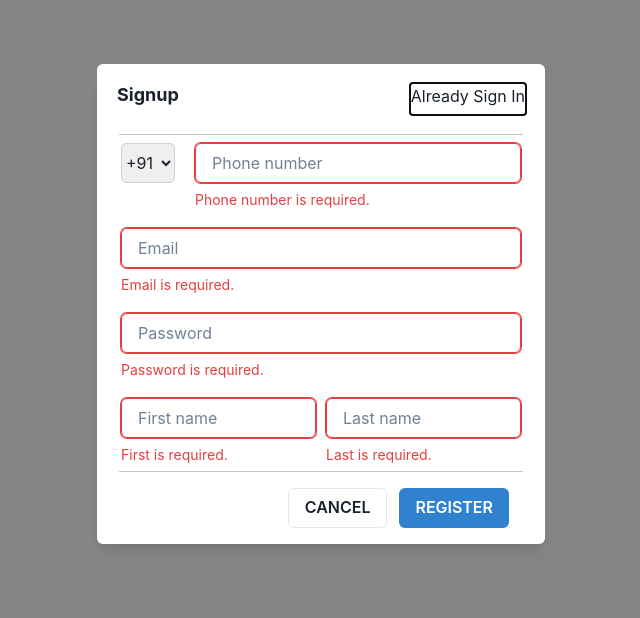
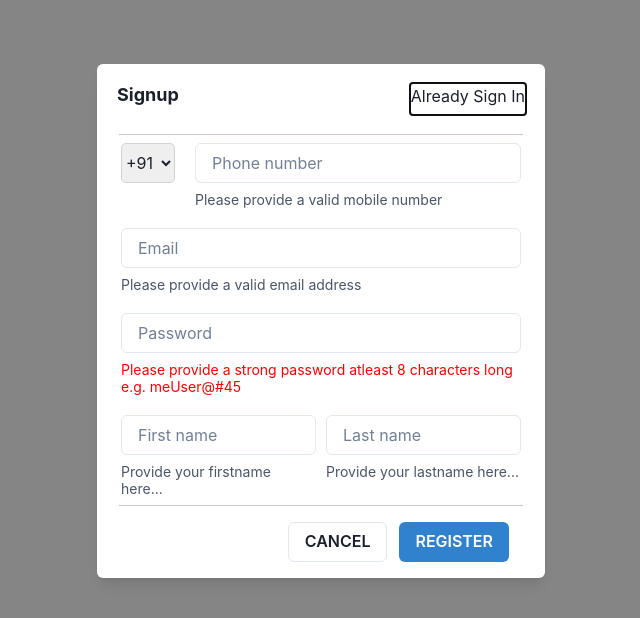
Before and after one commit to deepRaj06/kindly-earthquake-283, a React (Create React App) app: page /signup in a window 1280 px wide. Shown: the top 618 px of the page, without its empty margins (319-959 px from the left). Built offline with nearby package versions, Linux system fonts and the light colour scheme; no server answers.

Commit message:
validation improved in Signup page

```diff
--- a/src/Pages/Signup/Signup.jsx
+++ b/src/Pages/Signup/Signup.jsx
@@ -13,6 +13,7 @@ import {
   Flex,
   FormControl,
   FormErrorMessage,
+  FormHelperText,
   Heading,
   Input,
   InputGroup,
@@ -37,16 +38,29 @@ const Signup = () => {
   const dispatch = useDispatch();
   const navigation = useNavigate();
   const toast = useToast();
+  const [validPassword, setValidPassword] = useState(false);
 
-  // Empty error
-  const phoneError = phone === "";
-  const emailError = email === "";
-  const passwordError = password === "";
-  const firstNameError = firstName === "";
-  const lasNameError = lastName === "";
   const [otp, setOtp] = useState(Math.floor(Math.random() * 5000));
   const storedEmail = useSelector((store) => store.authReducer.signup);
-
+  const passwordChange = (e) => {
+    setPassword(e.target.value);
+    const lowercase = new RegExp("(?=.*[a-z])");
+    const uppercase = new RegExp("(?=.*[A-Z])");
+    const numeric = new RegExp("(?=.*[0-9])");
+    const specialChar = new RegExp("(?=.*[!@#$%^$*])");
+    const sixLetter = new RegExp("(?=.{8,})");
+    if (
+      lowercase.test(password) &&
+      uppercase.test(password) &&
+      numeric.test(password) &&
+      specialChar.test(password) &&
+      sixLetter.test(password)
+    ) {
+      setValidPassword(true);
+    } else {
+      setValidPassword(false);
+    }
+  };
   const handlePostData = () => {
     let checkEmail = storedEmail.map((e) => {
       return e.email;
@@ -63,15 +77,26 @@ const Signup = () => {
         firstName,
         lastName,
       };
-      navigation("/");
+      if (!validPassword) {
+        toast({
+          title: "Password validation failed",
+          description:
+            "Password must be of atleast 8 characters long containing atleast one lowercase, uppercase, numeric and special characters",
+          status: "info",
+          duration: 4000,
+          isClosable: true,
+          position: "top",
+        });
+      }
+      if (
+        email &&
+        password &&
+        phone &&
+        firstName &&
+        lastName &&
+        validPassword
+      ) {
         dispatch(postData(payload));
-      setPhone("");
-      setEmail("");
-      setFirstName("");
-      setLastName("");
-      setPassword("");
-
-      // notification success signup toast
         toast({
           title: `Hi ${firstName} welcome`,
           position: "top",
@@ -80,6 +105,14 @@ const Signup = () => {
           duration: 9000,
           isClosable: true,
         });
+        setPhone("");
+        setEmail("");
+        setFirstName("");
+        setLastName("");
+        setPassword("");
+      }
+
+      // notification success signup toast
     }
   };
   const handleClose = () => {
@@ -130,76 +163,66 @@ const Signup = () => {
                 <option value="48">+48</option>
                 <option value="49">+49</option>
               </select>
-              <FormControl isInvalid={phoneError} ml="20px">
+              <FormControl ml="20px">
                 <Input
                   type="tel"
+                  maxLength="10"
                   placeholder="Phone number"
                   onChange={(e) => setPhone(e.target.value)}
                 />
-                {!phoneError ? (
-                  ""
-                ) : (
-                  <FormErrorMessage>Phone number is required.</FormErrorMessage>
-                )}
+                <FormHelperText>
+                  Please provide a valid mobile number
+                </FormHelperText>
               </FormControl>
             </InputGroup>
             <InputGroup>
-              <FormControl isInvalid={emailError}>
+              <FormControl>
                 <Input
                   mt="20px"
                   type="email"
                   placeholder="Email"
                   onChange={(e) => setEmail(e.target.value)}
                 />
-                {!emailError ? (
-                  ""
-                ) : (
-                  <FormErrorMessage>Email is required.</FormErrorMessage>
-                )}
+                <FormHelperText>
+                  Please provide a valid email address
+                </FormHelperText>
               </FormControl>
             </InputGroup>
             <InputGroup>
-              <FormControl isInvalid={passwordError}>
+              <FormControl>
                 <Input
                   mt="20px"
                   type="password"
                   placeholder="Password"
-                  onChange={(e) => setPassword(e.target.value)}
+                  onChange={passwordChange}
                 />
-                {!passwordError ? (
-                  ""
-                ) : (
-                  <FormErrorMessage>Password is required.</FormErrorMessage>
-                )}
+                <FormHelperText color={validPassword ? "green" : "red"}>
+                  Please provide a strong password atleast 8 characters long
+                  e.g. meUser@#45
+                </FormHelperText>
               </FormControl>
             </InputGroup>
             <InputGroup>
               <Flex justifyContent="space-between" gap="10px">
-                <FormControl isInvalid={firstNameError}>
+                <FormControl>
                   <Input
                     mt="20px"
                     type="text"
                     placeholder="First name"
                     onChange={(e) => setFirstName(e.target.value)}
                   />
-                  {!firstNameError ? (
-                    ""
-                  ) : (
-                    <FormErrorMessage>First is required.</FormErrorMessage>
-                  )}
+                  <FormHelperText>
+                    Provide your firstname here...
+                  </FormHelperText>
                 </FormControl>
-                <FormControl isInvalid={lasNameError}>
+                <FormControl>
                   <Input
                     mt="20px"
                     type="text"
                     placeholder="Last name"
                     onChange={(e) => setLastName(e.target.value)}
                   />
-                  {!lasNameError ? (
-                    ""
-                  ) : (
-                    <FormErrorMessage>Last is required.</FormErrorMessage>
-                  )}
+                  <FormHelperText>Provide your lastname here...</FormHelperText>
                 </FormControl>
               </Flex>
             </InputGroup>
```
Lines whose indentation alone changed are shown as unchanged.
